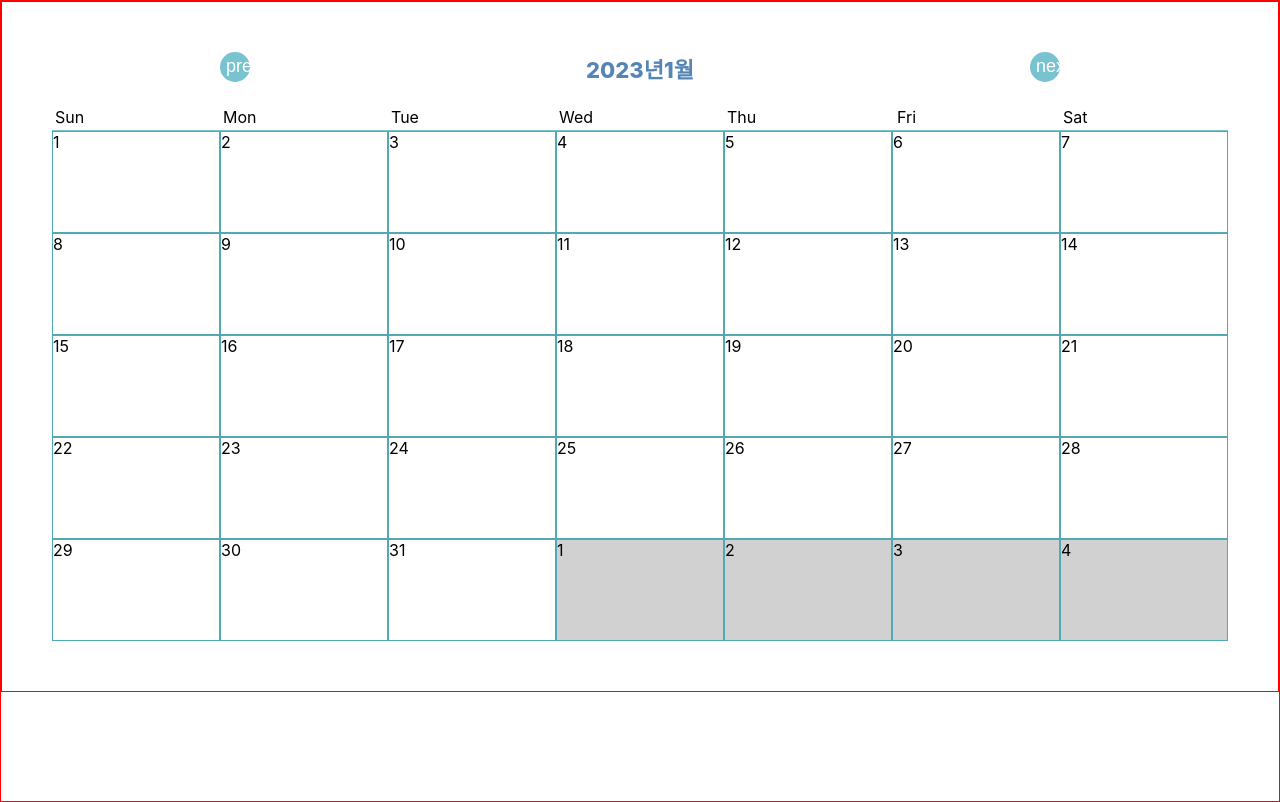
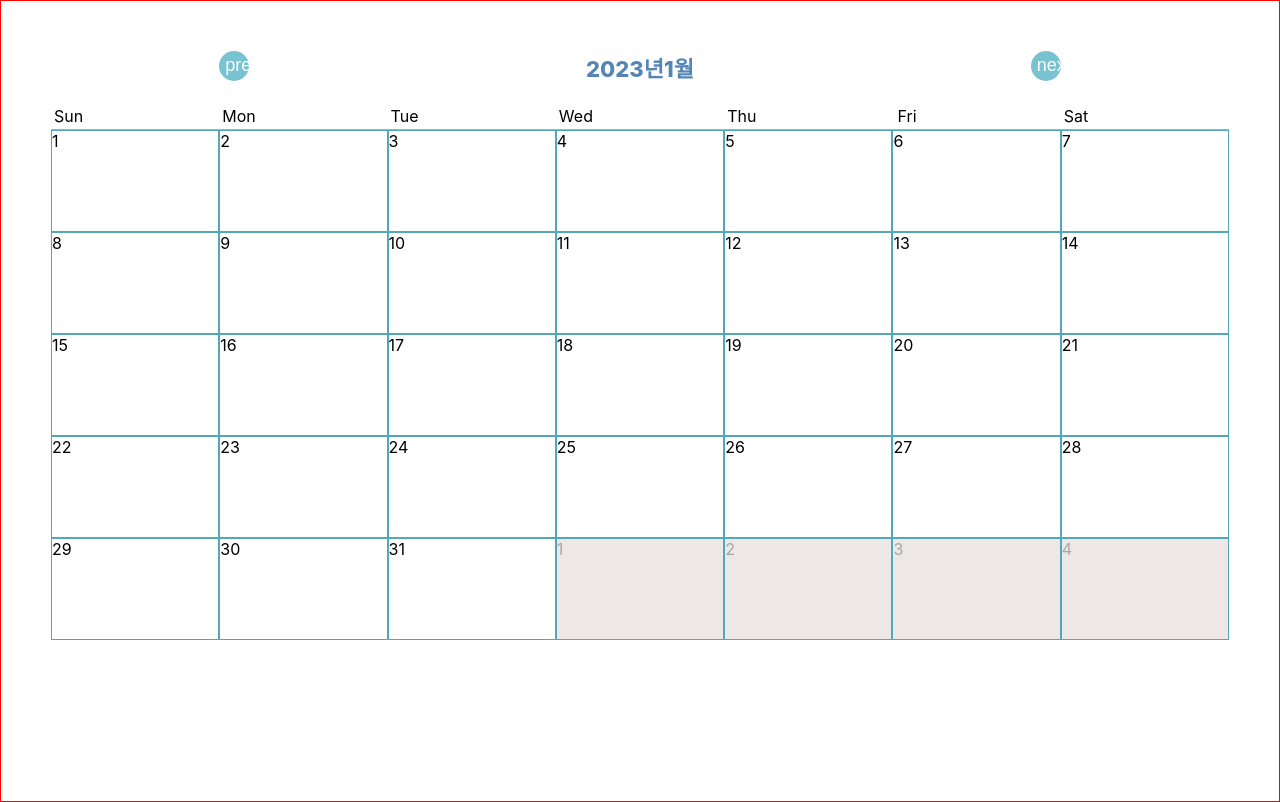
Before and after one commit to jayoung-cinnamon/react-calendar, a React (Create React App) app: page /1 in a window 1280 px wide. Built offline with nearby package versions, Linux system fonts and the light colour scheme; the HTML template or start-up script is replaced by a standard one.

Commit message:
Delete border of Empty Component

```diff
--- a/src/component/Calendar2.jsx
+++ b/src/component/Calendar2.jsx
@@ -133,7 +133,6 @@ export default Calendar2;
 
 const CalendarContainer = styled.div`
   padding: 50px;
-  border: 1px solid red;
   width: 100%;
 `;
 const Month = styled.div`
@@ -173,7 +172,8 @@ const Day = styled.div`
 `;
 
 const EmptyDay = styled(Day)`
-  background-color: #d1d1d1;
+  background-color: #ede7e7;
+  color: #a8a8a8;
 `;
 const Date = styled.div`
   display: grid;
```
